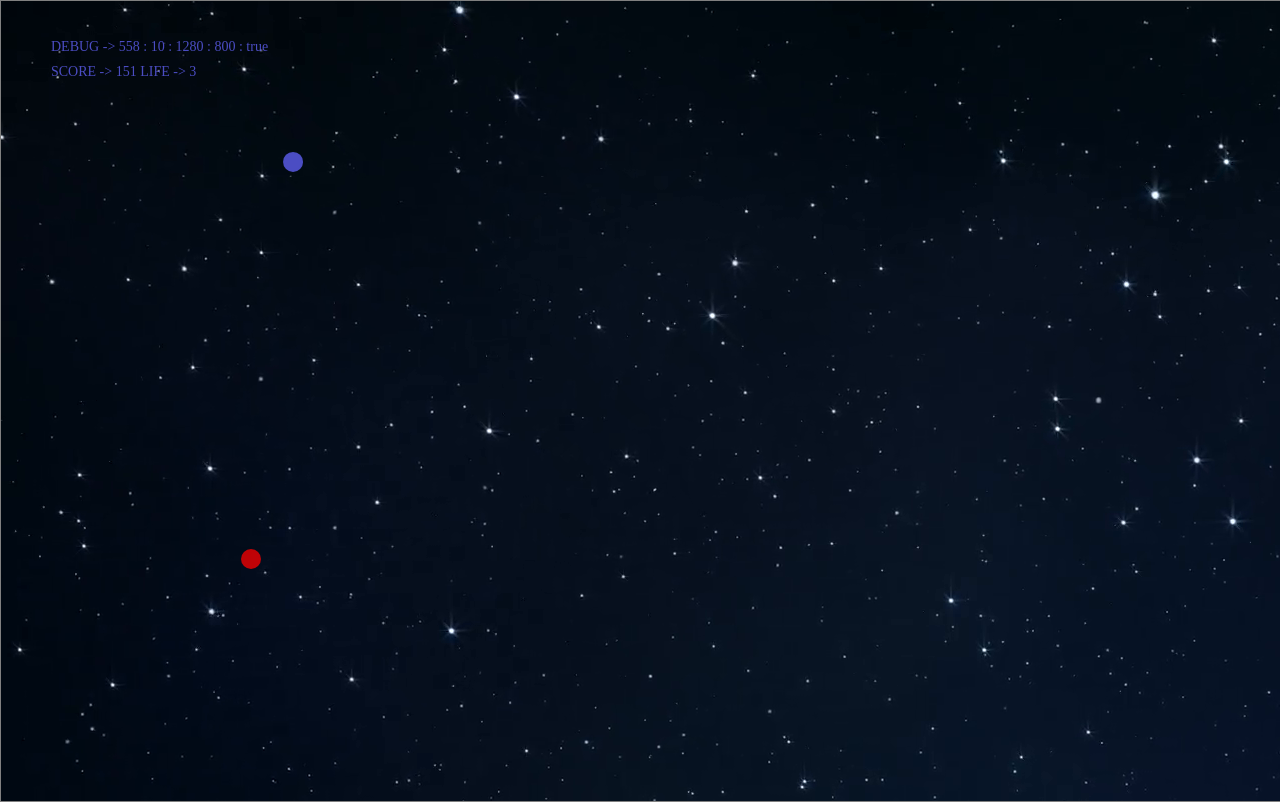
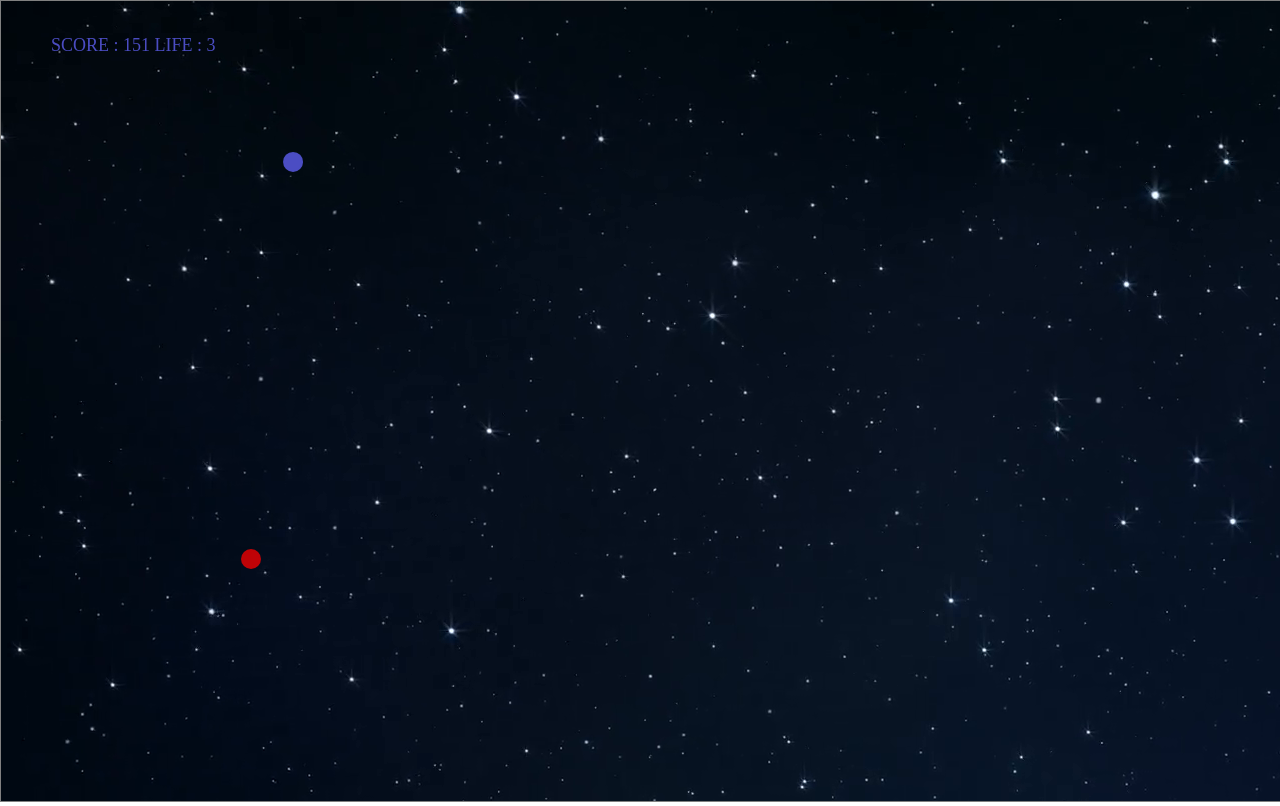
Before and after one commit to mikepython0521/mikepython0521.github.io, a plain HTML site: page index.html in a window 1280 px wide. Drawn offline with Linux system fonts and the light colour scheme.

Commit message:
Add files via upload

```diff
--- a/index.html
+++ b/index.html
@@ -2,7 +2,7 @@
 <html>
   <head>
     <meta charset="utf-8">
-    <title>cosmo</title>
+    <title>Planet and Meteo</title>
     <link rel="stylesheet" href="stylesheet.css">
     <script src="main.js"></script>
     <script src="character.js"></script>
--- a/main.js
+++ b/main.js
@@ -141,18 +141,18 @@ function fillDebugText(chara, enemy){
     }
     ctx.textAlign = 'start';
     ctx.fillStyle = 'rgba(100, 100, 255, 0.75)';
-    ctx.font = "14px 'ＭＳ ゴシック'"
-    var text = 'DEBUG -> ' + enemy[0].position.y + ' : ' + enemy[0].size + ' : ' + screenCanvas.width + ' : ' + screenCanvas.height + ' : ' +boolean;
+    ctx.font = "18px 'ＭＳ ゴシック'"
+//    var text = 'DEBUG -> ' + enemy[0].position.y + ' : ' + enemy[0].size + ' : ' + screenCanvas.width + ' : ' + screenCanvas.height + ' : ' +boolean;
+//    ctx.fillText(text,50,75);
+    var text = 'SCORE : ' + counter + ' LIFE : ' + chara.life;
     ctx.fillText(text,50,50);
-    var text = 'SCORE -> ' + counter + ' LIFE -> ' + chara.life;
-    ctx.fillText(text,50,75);
 }
 
 function fillGameOverText(){
   if(!working){
     ctx.textAlign = 'center';
     ctx.fillStyle = 'rgba(100, 100, 255, 0.75)';
-    ctx.font = "14px 'ＭＳ ゴシック'"
+    ctx.font = "18px 'ＭＳ ゴシック'"
     var text = 'GAME OVER';
     ctx.fillText(text,screenCanvas.width/2,screenCanvas.height/2,screenCanvas.width/5);
 
```
